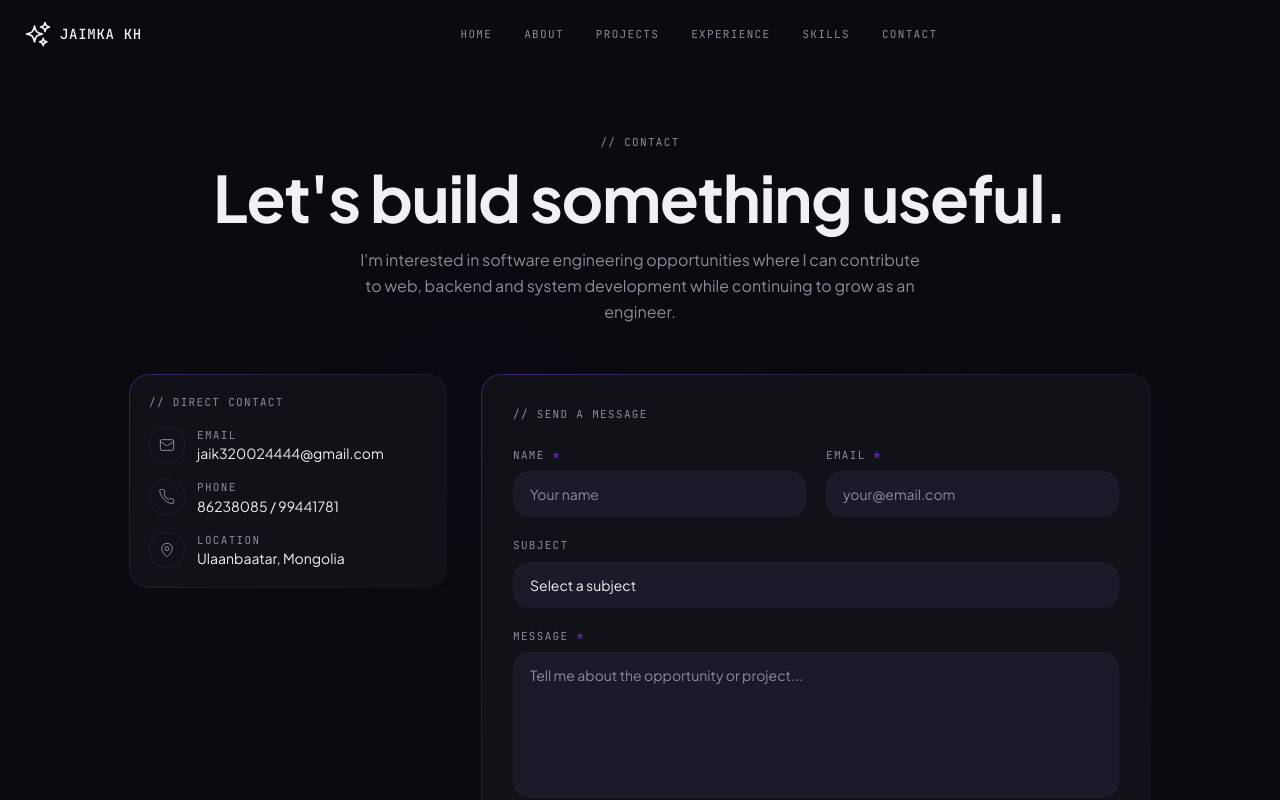
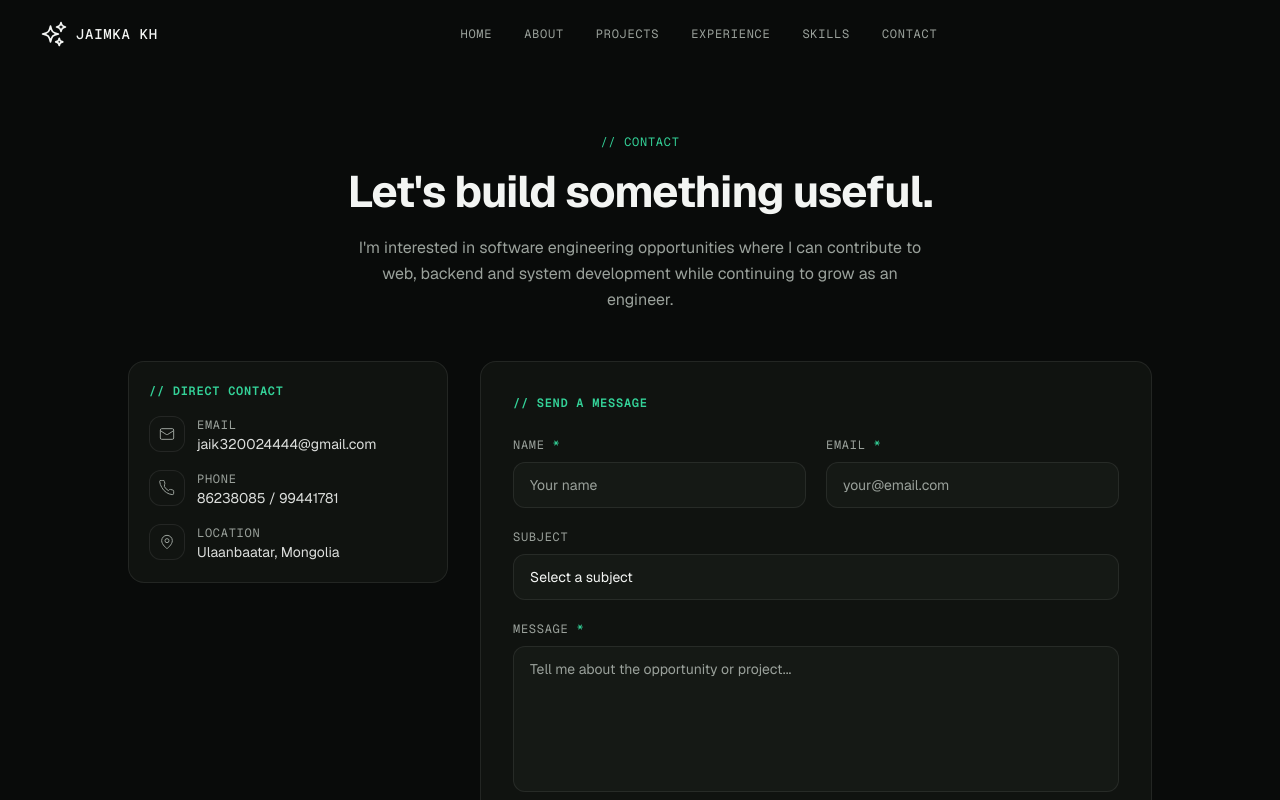
Before and after one commit to Jamiayn-Kh/portfolio, a Next.js app: page /contact in a window 1280 px wide. Shown: the top 800 px of the page. Built offline with nearby package versions, Linux system fonts and the light colour scheme.

Commit message:
Complete Phase 2 design system

```diff
--- a/src/app/components/ContactCTASection.tsx
+++ b/src/app/components/ContactCTASection.tsx
@@ -52,16 +52,10 @@ export default function ContactCTASection() {
               </p>
             </div>
             <div className="reveal-item scroll-reveal-hidden flex flex-wrap gap-3 mt-8">
-              <a
-                href="mailto:jaik320024444@gmail.com"
-                className="px-6 py-3 rounded-lg bg-primary text-primary-foreground font-semibold text-sm hover:bg-primary/90 transition-all duration-200 hover:-translate-y-0.5 focus-visible:outline-none focus-visible:ring-2 focus-visible:ring-ring"
-              >
+              <a href="mailto:jaik320024444@gmail.com" className="btn btn-primary">
                 Email Me
               </a>
-              <Link
-                href="/contact"
-                className="px-6 py-3 rounded-lg border border-border bg-transparent text-foreground font-semibold text-sm hover:border-primary/40 hover:bg-primary/5 transition-all duration-200 hover:-translate-y-0.5 focus-visible:outline-none focus-visible:ring-2 focus-visible:ring-ring"
-              >
+              <Link href="/contact" className="btn btn-secondary">
                 Contact Form
               </Link>
               {profile.githubUrl && (
@@ -69,18 +63,14 @@ export default function ContactCTASection() {
                   href={profile.githubUrl}
                   target="_blank"
                   rel="noopener noreferrer"
-                  className="px-4 py-3 rounded-lg border border-border text-muted-foreground font-mono text-xs hover:border-primary/40 hover:text-accent transition-all duration-200 focus-visible:outline-none focus-visible:ring-2 focus-visible:ring-ring"
+                  className="btn btn-secondary"
                   aria-label="GitHub profile"
                 >
                   GitHub
                 </a>
               )}
               {profile.resumeUrl && (
-                <a
-                  href={profile.resumeUrl}
-                  download
-                  className="px-4 py-3 rounded-lg border border-border text-muted-foreground font-mono text-xs hover:border-primary/40 hover:text-accent transition-all duration-200 focus-visible:outline-none focus-visible:ring-2 focus-visible:ring-ring"
-                >
+                <a href={profile.resumeUrl} download className="btn btn-secondary">
                   Download CV
                 </a>
               )}
--- a/src/app/components/HeroSection.tsx
+++ b/src/app/components/HeroSection.tsx
@@ -51,14 +51,7 @@ export default function HeroSection() {
           aria-hidden="true"
         />
         {/* Subtle grid */}
-        <div
-          className="absolute inset-0 opacity-5"
-          style={{
-            backgroundImage: `linear-gradient(rgba(124,58,237,0.3) 1px, transparent 1px), linear-gradient(to right, rgba(124,58,237,0.3) 1px, transparent 1px)`,
-            backgroundSize: '64px 64px',
-          }}
-          aria-hidden="true"
-        />
+        <div className="absolute inset-0 technical-grid" aria-hidden="true" />
         {/* Noise */}
         <div className="absolute inset-0 noise-overlay" aria-hidden="true" />
       </div>
@@ -129,18 +122,11 @@ export default function HeroSection() {
               className="flex flex-wrap gap-3 animate-fade-in-up"
               style={{ animationDelay: '0.55s', opacity: 0, animationFillMode: 'forwards' }}
             >
-              <Link
-                href="/projects"
-                className="px-6 py-3 rounded-lg bg-primary text-primary-foreground font-semibold text-sm hover:bg-primary/90 transition-all duration-200 hover:-translate-y-0.5 focus-visible:outline-none focus-visible:ring-2 focus-visible:ring-ring"
-              >
+              <Link href="/projects" className="btn btn-primary">
                 View Projects
               </Link>
               {profile.resumeUrl && (
-                <a
-                  href={profile.resumeUrl}
-                  download
-                  className="px-6 py-3 rounded-lg border border-border bg-card text-foreground font-semibold text-sm hover:border-primary/40 hover:bg-primary/5 transition-all duration-200 hover:-translate-y-0.5 focus-visible:outline-none focus-visible:ring-2 focus-visible:ring-ring"
-                >
+                <a href={profile.resumeUrl} download className="btn btn-secondary">
                   Download CV
                 </a>
               )}
@@ -149,7 +135,7 @@ export default function HeroSection() {
                   href={profile.githubUrl}
                   target="_blank"
                   rel="noopener noreferrer"
-                  className="px-4 py-3 rounded-lg border border-border text-muted-foreground font-mono text-xs hover:border-primary/40 hover:text-accent transition-all duration-200 focus-visible:outline-none focus-visible:ring-2 focus-visible:ring-ring"
+                  className="btn btn-secondary"
                   aria-label="GitHub profile"
                 >
                   GitHub
@@ -160,7 +146,7 @@ export default function HeroSection() {
                   href={profile.linkedinUrl}
                   target="_blank"
                   rel="noopener noreferrer"
-                  className="px-4 py-3 rounded-lg border border-border text-muted-foreground font-mono text-xs hover:border-primary/40 hover:text-accent transition-all duration-200 focus-visible:outline-none focus-visible:ring-2 focus-visible:ring-ring"
+                  className="btn btn-secondary"
                   aria-label="LinkedIn profile"
                 >
                   LinkedIn
--- a/src/app/contact/components/ContactPageContent.tsx
+++ b/src/app/contact/components/ContactPageContent.tsx
@@ -388,10 +388,7 @@ export default function ContactPageContent() {
                       <p className="mono-label text-muted-foreground">
                         Opens your email app. Send the message there.
                       </p>
-                      <button
-                        type="submit"
-                        className="flex items-center gap-2 px-6 py-3 rounded-lg bg-primary text-primary-foreground font-semibold text-sm hover:bg-primary/90 transition-all duration-200 hover:-translate-y-0.5 focus-visible:outline-none focus-visible:ring-2 focus-visible:ring-ring group flex-shrink-0"
-                      >
+                      <button type="submit" className="btn btn-primary group">
                         Open Email Draft
                         <span
                           className="group-hover:translate-x-1 transition-transform duration-200"
--- a/src/app/layout.tsx
+++ b/src/app/layout.tsx
@@ -1,20 +1,18 @@
 import React from 'react';
 import type { Metadata, Viewport } from 'next';
 import { siteUrl } from '@/data/site';
-import { Plus_Jakarta_Sans, JetBrains_Mono } from 'next/font/google';
+import { Geist, Geist_Mono } from 'next/font/google';
 import '../styles/tailwind.css';
 
-const plusJakartaSans = Plus_Jakarta_Sans({
+const geistSans = Geist({
   subsets: ['latin'],
-  weight: ['400', '500', '600', '700', '800'],
-  variable: '--font-plus-jakarta-sans',
+  variable: '--font-geist-sans',
   display: 'swap',
 });
 
-const jetbrainsMono = JetBrains_Mono({
+const geistMono = Geist_Mono({
   subsets: ['latin'],
-  weight: ['400', '500', '600'],
-  variable: '--font-jetbrains-mono',
+  variable: '--font-geist-mono',
   display: 'swap',
 });
 
@@ -57,8 +55,8 @@ export const metadata: Metadata = {
 
 export default function RootLayout({ children }: Readonly<{ children: React.ReactNode }>) {
   return (
-    <html lang="en" className={`${plusJakartaSans.variable} ${jetbrainsMono.variable}`}>
-      <body className={plusJakartaSans.className}>
+    <html lang="en" className={`${geistSans.variable} ${geistMono.variable}`}>
+      <body className="font-sans">
         {children}
 
         <script
--- a/src/components/Header.tsx
+++ b/src/components/Header.tsx
@@ -42,7 +42,7 @@ export default function Header() {
       <header
         className={`fixed top-0 left-0 right-0 z-50 transition-all duration-500 ${
           scrolled
-            ? 'py-3 bg-background/90 backdrop-blur-xl border-b border-border'
+            ? 'py-3 bg-background/90 backdrop-blur-sm border-b border-border'
             : 'py-5 bg-transparent'
         }`}
       >
@@ -95,11 +95,7 @@ export default function Header() {
               </a>
             )}
             {profile.resumeUrl && (
-              <a
-                href={profile.resumeUrl}
-                download
-                className="flex items-center gap-2 px-4 py-2 rounded-lg border border-primary/40 bg-primary/10 text-accent font-mono text-xs font-medium hover:bg-primary/20 hover:border-primary/60 transition-all duration-200"
-              >
+              <a href={profile.resumeUrl} download className="btn btn-secondary">
                 Download CV
               </a>
             )}
@@ -128,7 +124,7 @@ export default function Header() {
       {/* Mobile Menu Overlay */}
       {mobileOpen && (
         <div
-          className="fixed inset-0 z-40 bg-background/95 backdrop-blur-xl flex flex-col pt-24 px-6 pb-8"
+          className="fixed inset-0 z-40 bg-background/95 backdrop-blur-sm flex flex-col pt-24 px-6 pb-8"
           role="dialog"
           aria-modal="true"
           aria-label="Mobile navigation"
@@ -151,7 +147,7 @@ export default function Header() {
                 href={profile.githubUrl}
                 target="_blank"
                 rel="noopener noreferrer"
-                className="flex items-center justify-center gap-2 py-3 border border-border rounded-lg text-sm font-medium hover:border-primary/40 transition-colors"
+                className="btn btn-secondary"
                 onClick={closeMobile}
               >
                 GitHub
@@ -162,7 +158,7 @@ export default function Header() {
                 href={profile.linkedinUrl}
                 target="_blank"
                 rel="noopener noreferrer"
-                className="flex items-center justify-center gap-2 py-3 border border-border rounded-lg text-sm font-medium hover:border-primary/40 transition-colors"
+                className="btn btn-secondary"
                 onClick={closeMobile}
               >
                 LinkedIn
@@ -172,7 +168,7 @@ export default function Header() {
               <a
                 href={profile.resumeUrl}
                 download
-                className="flex items-center justify-center gap-2 py-3 bg-primary/10 border border-primary/40 rounded-lg text-accent text-sm font-medium hover:bg-primary/20 transition-colors"
+                className="btn btn-secondary"
                 onClick={closeMobile}
               >
                 Download CV
--- a/tailwind.config.js
+++ b/tailwind.config.js
@@ -1,52 +1,51 @@
 /** @type {import('tailwindcss').Config} */
+const color = (token) => 'rgb(var(--' + token + ') / <alpha-value>)';
 module.exports = {
   content: ['./src/**/*.{js,ts,jsx,tsx,mdx}'],
   darkMode: 'class',
   theme: {
     container: {
       center: true,
-      padding: '1rem',
+      padding: 'var(--container-gutter)',
+      screens: { sm: '80rem', md: '80rem', lg: '80rem', xl: '80rem', '2xl': '80rem' },
     },
     extend: {
       colors: {
-        background: { DEFAULT: 'var(--background)' },
-        foreground: { DEFAULT: 'var(--foreground)' },
+        background: color('background'),
+        foreground: color('foreground'),
         primary: {
-          DEFAULT: 'var(--primary)',
-          foreground: 'var(--primary-foreground)',
+          DEFAULT: color('primary'),
+          foreground: color('primary-foreground'),
+          hover: color('primary-hover'),
         },
-        secondary: {
-          DEFAULT: 'var(--secondary)',
-          foreground: 'var(--secondary-foreground)',
-        },
-        accent: {
-          DEFAULT: 'var(--accent)',
-          foreground: 'var(--accent-foreground)',
-        },
-        muted: {
-          DEFAULT: 'var(--muted)',
-          foreground: 'var(--muted-foreground)',
-        },
-        card: {
-          DEFAULT: 'var(--card)',
-          foreground: 'var(--card-foreground)',
-        },
-        border: { DEFAULT: 'var(--border)' },
-        input: { DEFAULT: 'var(--input)' },
-        ring: { DEFAULT: 'var(--ring)' },
+        secondary: { DEFAULT: color('secondary'), foreground: color('secondary-foreground') },
+        accent: { DEFAULT: color('accent'), foreground: color('accent-foreground') },
+        muted: { DEFAULT: color('muted'), foreground: color('muted-foreground') },
+        card: { DEFAULT: color('card'), foreground: color('card-foreground') },
+        elevated: color('elevated'),
+        subtle: color('subtle-foreground'),
+        border: 'rgb(var(--border) / calc(var(--border-opacity) * <alpha-value>))',
+        input: color('input'),
+        ring: color('ring'),
       },
+      opacity: { 8: '0.08', 15: '0.15' },
       borderRadius: {
-        sm: 'calc(var(--radius) - 4px)',
-        DEFAULT: 'var(--radius)',
-        md: 'calc(var(--radius) + 2px)',
-        lg: 'calc(var(--radius) + 4px)',
-        xl: 'calc(var(--radius) + 8px)',
-        '2xl': 'calc(var(--radius) + 16px)',
+        sm: '0.375rem',
+        DEFAULT: 'var(--radius-control)',
+        md: '0.625rem',
+        lg: 'var(--radius-component)',
+        xl: 'var(--radius-card)',
+        '2xl': 'var(--radius-bento)',
       },
-      fontFamily: {
-        sans: ['var(--font-sans)', 'sans-serif'],
-        mono: ['var(--font-mono)', 'monospace'],
+      fontFamily: { sans: ['var(--font-sans)'], mono: ['var(--font-mono)'] },
+      spacing: {
+        section: 'var(--section-space)',
+        gutter: 'var(--container-gutter)',
+        content: 'var(--content-gap)',
       },
+      maxWidth: { portfolio: 'var(--container-width)' },
+      transitionDuration: { DEFAULT: '200ms' },
+      transitionTimingFunction: { DEFAULT: 'var(--ease-standard)' },
     },
   },
   plugins: [require('@tailwindcss/typography')],
```
Also changed, not shown: src/styles/tailwind.css.
